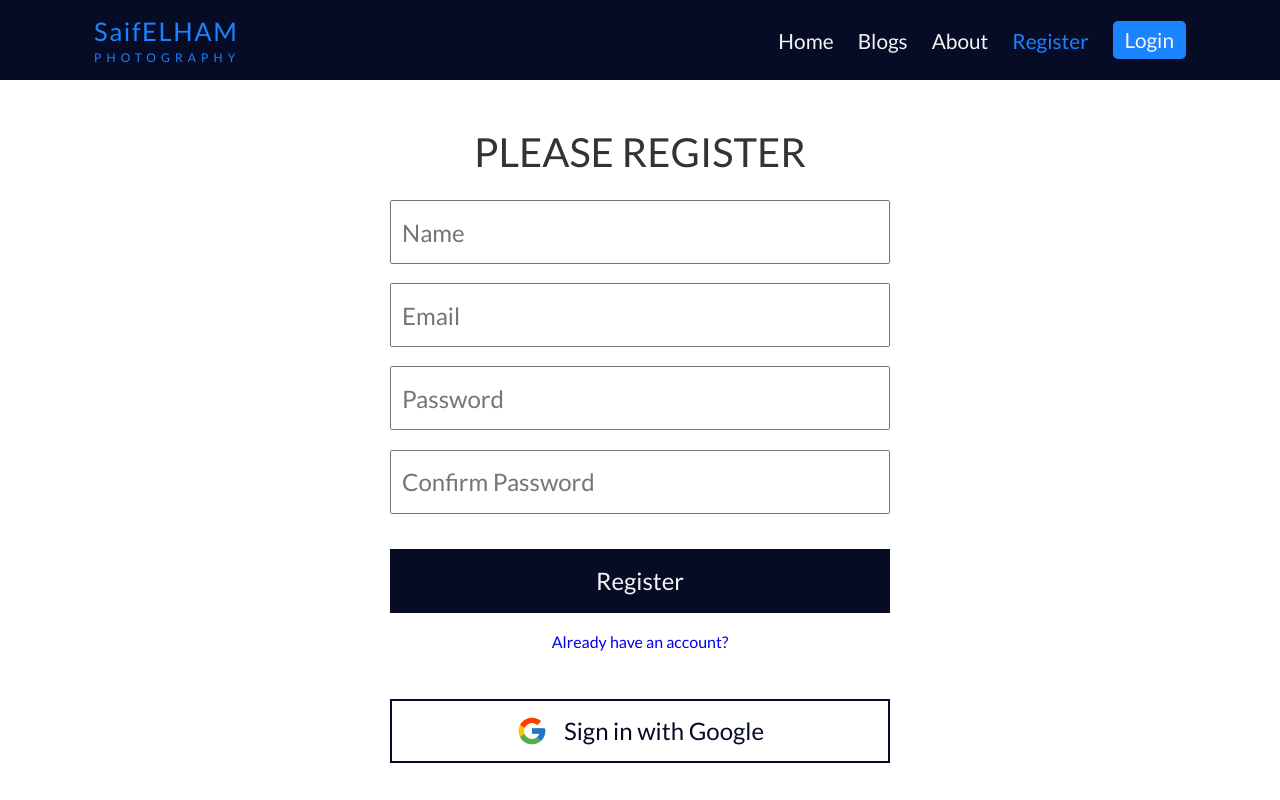
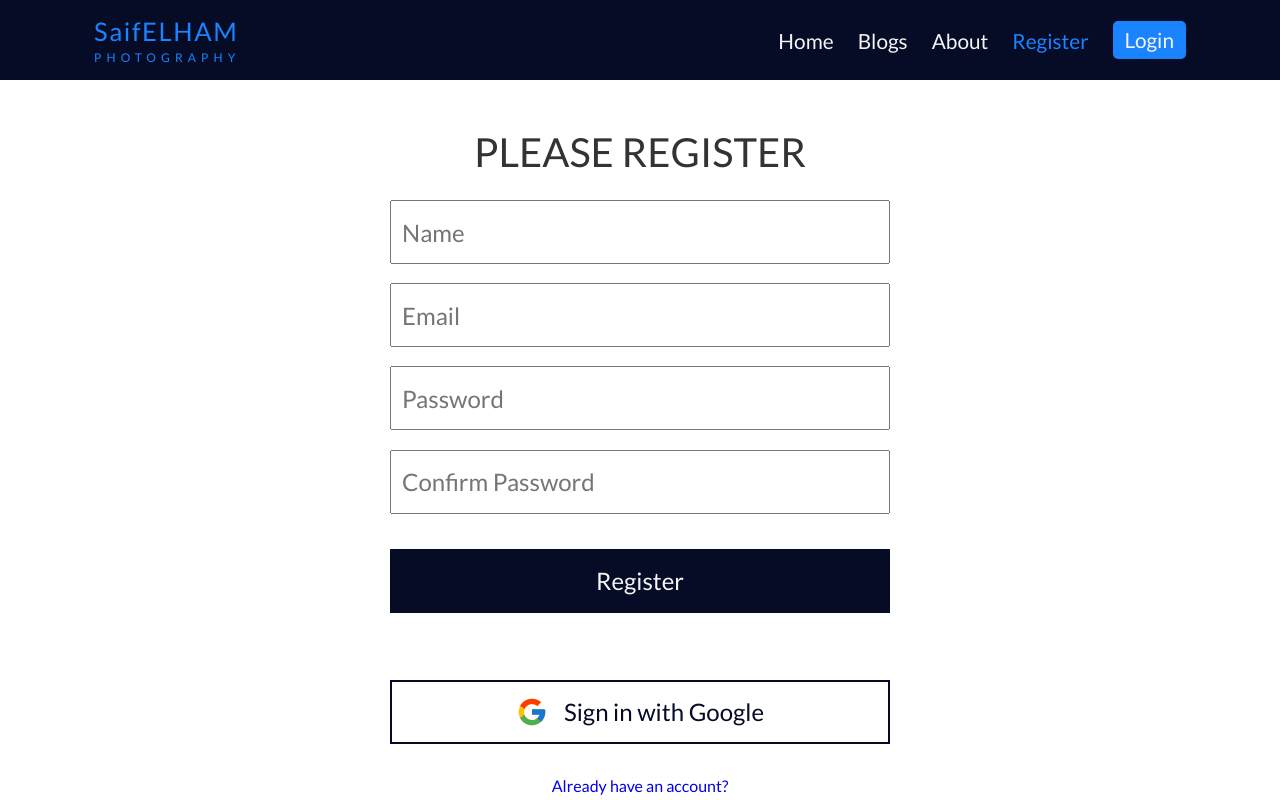
Before and after one commit to mdsaifullah-wd/saifelham-photography, a React (Create React App) app: page /register in a window 1280 px wide. Shown: the top 800 px of the page. Built offline with nearby package versions, Linux system fonts and the light colour scheme; no server answers.

Commit message:
fix spacing in registration and login form

```diff
--- a/src/components/Login/Login.css
+++ b/src/components/Login/Login.css
@@ -7,3 +7,7 @@
   font-size: 1rem;
   color: var(--secondary-color);
 }
+
+.form-links {
+  margin-top: 2rem;
+}
--- a/src/components/Login/Login.js
+++ b/src/components/Login/Login.js
@@ -117,6 +117,7 @@ const Login = () => {
       </p>
 
       {/* Toggle Registration Page and Password Reset Link */}
+      <div className='form-links'>
         <Link to={'/register'}>Don't have an account?</Link>
         <span className='inline-divider'>||</span>
         <button
@@ -124,6 +125,7 @@ const Login = () => {
           className='forgot-password'>
           Forgot password?
         </button>
+      </div>
       <ToastContainer />
     </section>
   );
--- a/src/components/Register/Register.js
+++ b/src/components/Register/Register.js
@@ -83,7 +83,6 @@ const Register = () => {
             : ''}
         </p>
         <input type='submit' value='Register' className='btn btn-primary' />
-        <Link to={'/login'}>Already have an account?</Link>
       </form>
       <div className='form-button-container'>
         <button
@@ -92,6 +91,9 @@ const Register = () => {
           <img src={googleLogo} alt='' />
           Sign in with Google
         </button>
+        <div className='form-links'>
+          <Link to={'/login'}>Already have an account?</Link>
+        </div>
       </div>
     </section>
   );
```
Lines whose indentation alone changed are shown as unchanged.
